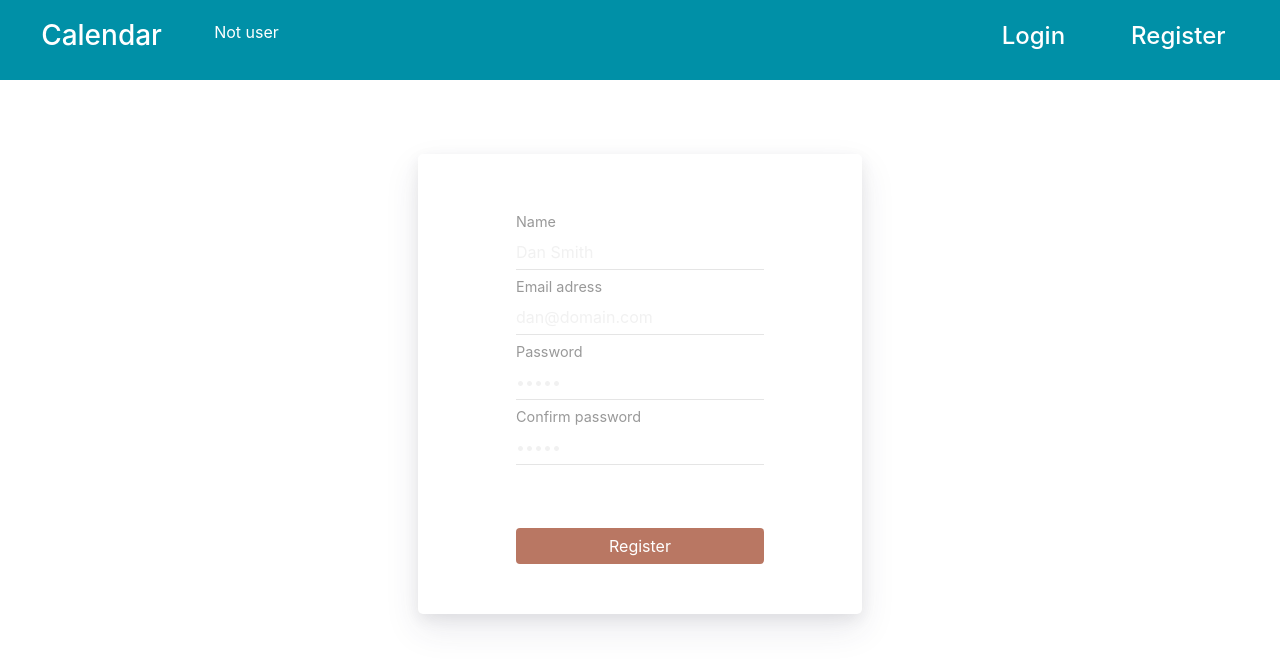
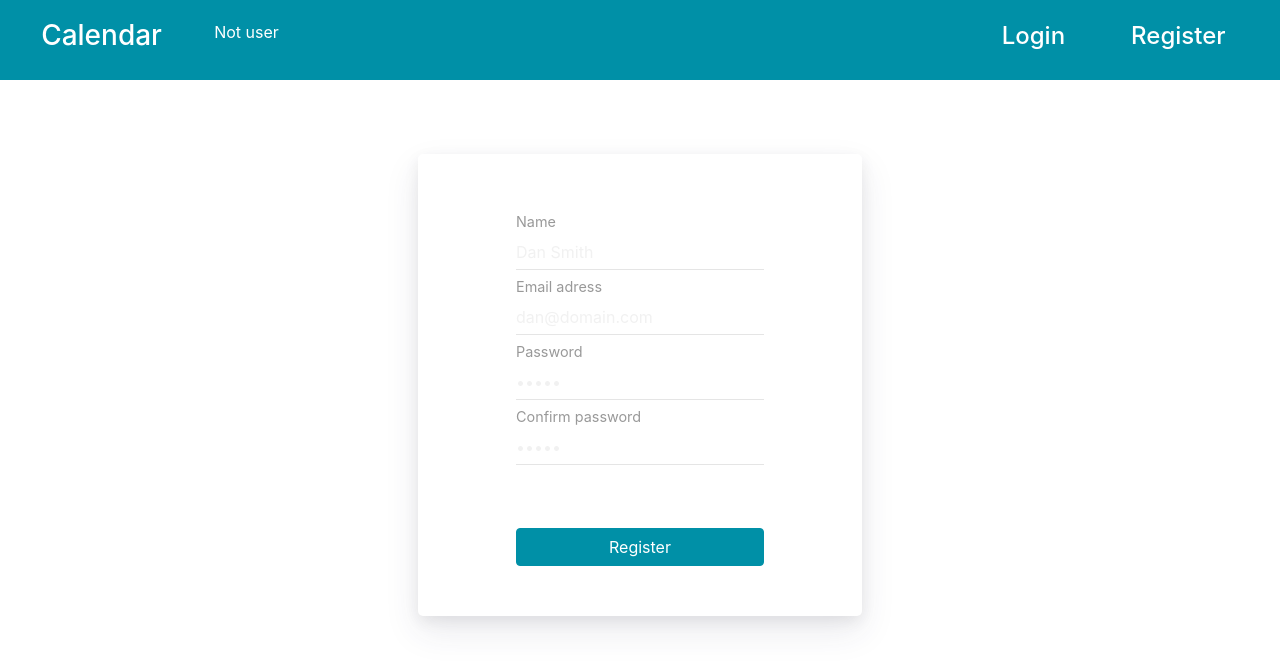
Before and after one commit to Dafali9012/calendar-project, a React (Create React App) app: page /register in a window 1280 px wide. Shown: the top 668 px of the page. Built offline with nearby package versions, Linux system fonts and the light colour scheme; no server answers.

Commit message:
button fix

```diff
--- a/src/components/Login.js
+++ b/src/components/Login.js
@@ -79,7 +79,7 @@ export default function Login(props) {
           <button
             onClick={login}
             type="submit"
-            className="btn btn-primary mt-5"
+            className="btn btn-primary submit mt-5"
           >
             Login
           </button>
--- a/src/sass/_login.scss
+++ b/src/sass/_login.scss
@@ -45,3 +45,6 @@
         color: rgba(39, 39, 39, 0.8);
       }
   }
+  .submit{
+    width: 100%;
+  }
--- a/src/sass/_register.scss
+++ b/src/sass/_register.scss
@@ -47,14 +47,5 @@
   }
 
   .submit{
-    background-color:  #b97763!important;
-    border: none;
     width: 100%;
-
-    &:hover {
-        background-color:  #b97763c0!important;
-    }
-    &:focus {
-      background-color:  #b97763!important;
-    }
   }
```
